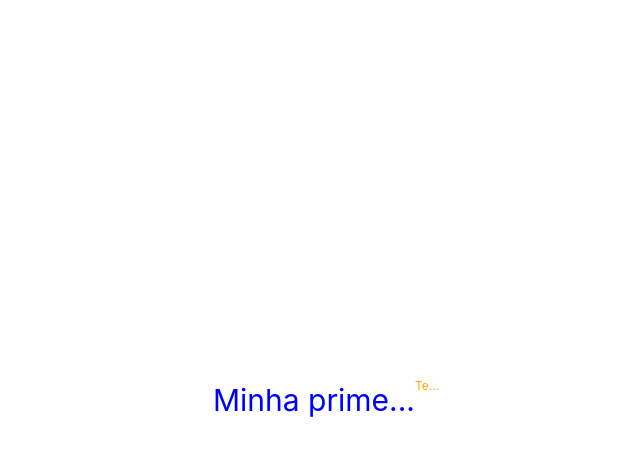
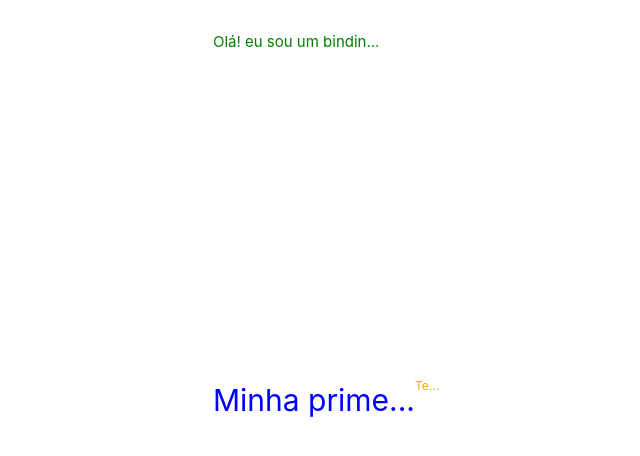
Before and after one commit to isabellacpmelo/VueJs-courses, a Vue app in the folder Desenvolvimento Web Avançado com Vue e Vuex/07 - Diretivas customizadas/diretivas/vue-project/: page / in a window 1280 px wide. Shown: the top 456 px of the page, without its empty margins (225-865 px from the left). Built offline with nearby package versions, Linux system fonts and the light colour scheme.

Commit message:
feat: Section 10 - Directive argument binding

```diff
--- a/Desenvolvimento Web Avançado com Vue e Vuex/07 - Diretivas customizadas/diretivas/vue-project/src/App.vue
+++ b/Desenvolvimento Web Avançado com Vue e Vuex/07 - Diretivas customizadas/diretivas/vue-project/src/App.vue
@@ -22,4 +22,7 @@
   >
     Teste
   </p>
+  <div v-posicao:absolute="30" v-texto="{cor: 'green'}">
+    Olá! eu sou um binding de argumento e valor.
+  </div>
 </template>
--- a/Desenvolvimento Web Avançado com Vue e Vuex/07 - Diretivas customizadas/diretivas/vue-project/src/main.js
+++ b/Desenvolvimento Web Avançado com Vue e Vuex/07 - Diretivas customizadas/diretivas/vue-project/src/main.js
@@ -11,7 +11,6 @@ const vue = createApp(App)
 vue.directive('texto', {
     // chamado antes que os atributos do elemento ou ouvintes de event (event listeners) sejam aplicados
     created(el, binding) {
-        console.log(binding.value)
         if(binding?.value?.cor)
             el.style.color = binding.value.cor
         if(binding?.value?.tamanhoFonte)
@@ -31,6 +30,18 @@ vue.directive('texto', {
     }
 })
 
+vue.directive('posicao', {
+    created(el, binding) {
+        console.log(binding.arg, binding.value)
+        const posicoesPossiveis = ['relative', 'fixed', 'absolute']
+        console.log(el.style)
+        if (posicoesPossiveis.includes(binding?.arg)) {
+            el.style.position = binding?.arg
+            el.style.top = `${binding.value}px`
+        }
+    }
+})
+
 vue.use(createPinia())
 vue.use(router)
 
```
